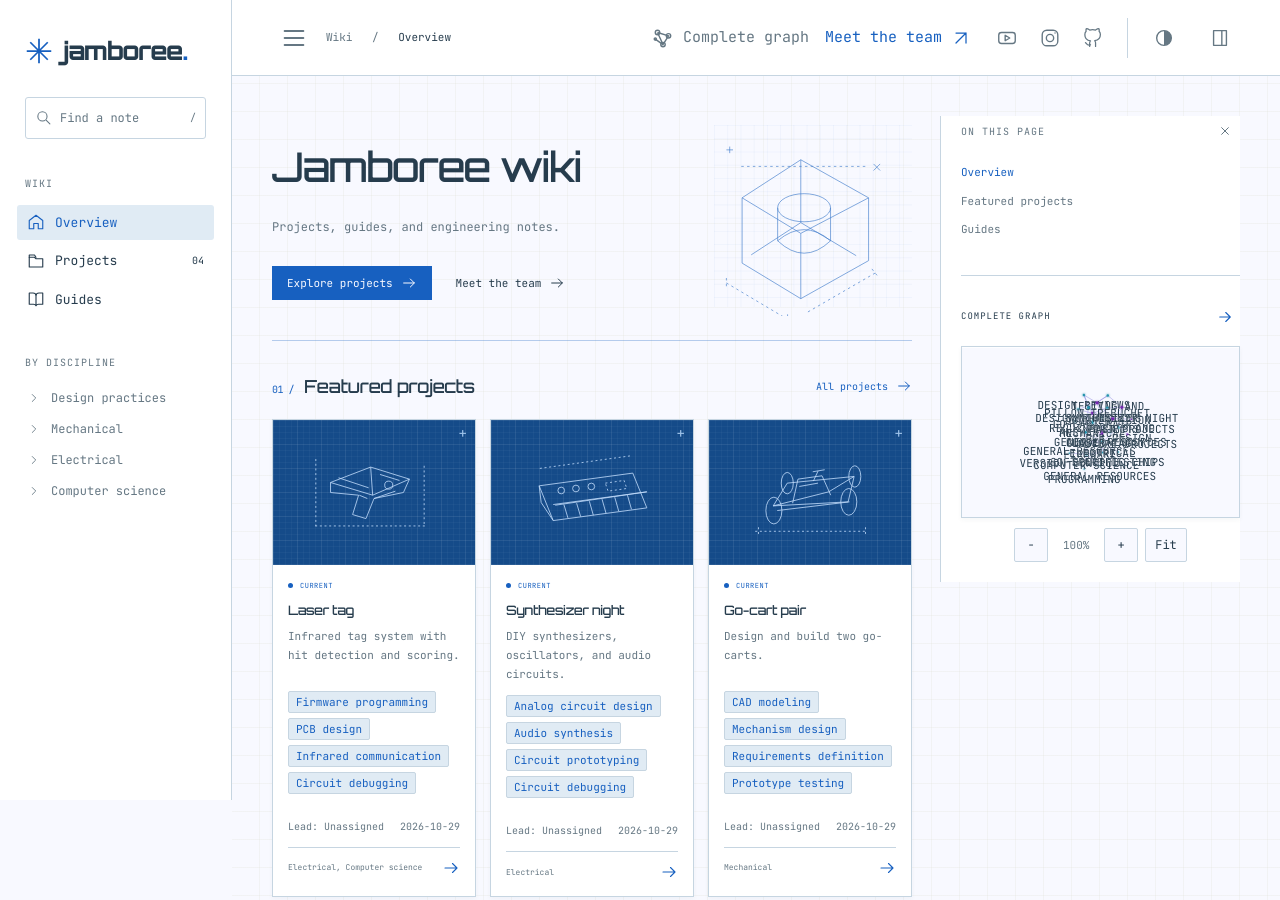
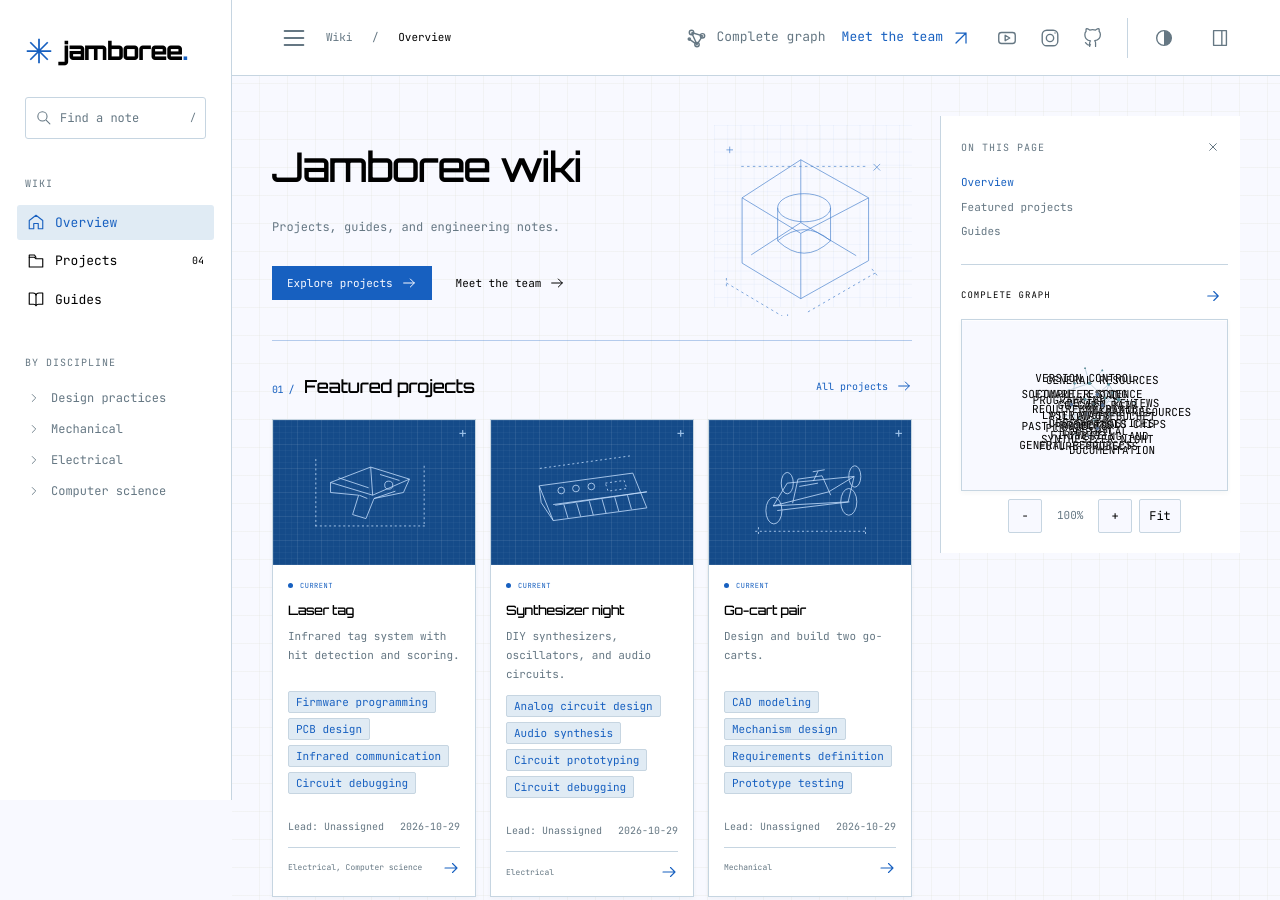
Before and after one commit to syntonos/jamboree-wiki, a website with bundled scripts: page index.html in a window 1280 px wide. Shown: the top 900 px of the page. Built offline with nearby package versions, Linux system fonts and the light colour scheme.

Commit message:
Match vault graph dynamics and refine wiki spacing

```diff
--- a/assets/app.js
+++ b/assets/app.js
@@ -1,4 +1,4 @@
-// Shared destination for the title and Meet the team links. Set when the main site is available.
+// Destination for Meet the team links. The Jamboree logo always opens Overview.
 const MAIN_SITE_URL = '';
 // Add the club's channel/profile URLs when they are available.
 const SOCIAL_LINKS = {
--- a/assets/controls.css
+++ b/assets/controls.css
@@ -2,6 +2,7 @@
 :root { --scroll-thumb: #d5dae4; color-scheme: light; }
 :root:has(body.dark) { --scroll-thumb: #344557; color-scheme: dark; }
 body.dark { --scroll-thumb: #344557; color-scheme: dark; }
+body:not(.dark) { --ink: #000000; --muted: #000000; }
 * { scrollbar-width: thin; scrollbar-color: var(--scroll-thumb) transparent; }
 ::-webkit-scrollbar { width: 4px; height: 4px; }
 ::-webkit-scrollbar-track { background: transparent; }
@@ -39,6 +40,13 @@ header, footer { flex-shrink: 0; }
 .article-body:empty { display: none; }
 .article-body > :first-child { margin-top: 24px; }
 .article-backlinks { margin-top: 28px; padding-top: 20px; }
+.backlink-list a { background: var(--panel); }
+body:not(.dark) .backlink-list a { background: #ffffff; }
+.rightbar { padding: 16px 12px 16px 16px; }
+.rightbar #toc a { padding: 4px 0; line-height: 1.5; }
+.rightbar .graph-head { margin-top: 20px; padding-top: 16px; }
+.rightbar .local-graph-panel { margin-top: 8px; }
+.rightbar .local-graph-controls { margin-top: 8px; }
 .rail-heading .rail-title[hidden] { display: none; }
 .rail-heading:has(.rail-title[hidden]) { justify-content: flex-end; margin-bottom: 0; }
 .rightbar:has(#toc:empty) .graph-head { border-top: 0; margin-top: 0; padding-top: 4px; }
@@ -50,7 +58,7 @@ header, footer { flex-shrink: 0; }
 .header-start .breadcrumb { margin-right: 0; }
 .sidebar-toggle[hidden], .sidebar-backdrop[hidden] { display: none; }
 #left-sidebar-toggle { display: inline-flex; }
-.rail-heading { display: flex; align-items: center; justify-content: space-between; gap: 8px; margin-bottom: 12px; }
+.rail-heading { display: flex; align-items: center; justify-content: space-between; gap: 8px; margin-bottom: 8px; }
 .rail-heading .rail-title { margin: 0; }
 .rail-heading .icon-button { width: 30px; height: 30px; padding: 6px; }
 .sidebar { overflow-y: auto; }
@@ -63,27 +71,30 @@ body.right-sidebar-collapsed .rightbar { display: none; }
 body.right-sidebar-collapsed .page-layout { grid-template-columns: minmax(0, 1fr); }
 body.left-sidebar-collapsed.right-sidebar-collapsed .page-layout { max-width: 1200px; }
 .graph-view #right-sidebar-toggle, .main-site-view #right-sidebar-toggle { display: none; }
+@media (min-width: 1251px) {
+  .page-layout { max-width: none; column-gap: 32px; padding-right: 8px; }
+}
 
 header .header-graph-link, header .main-site-link {
   display: inline-flex;
   align-items: center;
   justify-content: center;
-  gap: 9px;
+  gap: 8px;
   min-height: 44px;
   padding: 6px 0;
   border: 0;
   border-radius: 0;
   background: transparent;
-  font-size: 15px;
+  font-size: 13px;
   white-space: nowrap;
   text-decoration: none;
 }
 header .header-graph-link:hover, header .main-site-link:hover,
 header .header-graph-link.active { color: var(--blue); background: transparent; }
-header { height: 64px; padding-left: 24px; }
-.breadcrumb { font-size: 14px; }
-.top-actions { gap: 18px; }
-.desktop-socials { gap: 4px; padding-right: 14px; }
+header { --topbar-gap: 16px; height: 64px; padding-left: 24px; }
+.breadcrumb { font-size: 12px; }
+.top-actions, .desktop-socials { gap: var(--topbar-gap); }
+.desktop-socials { padding-right: 0; border-right: 0; }
 header .icon-button { width: 40px; height: 40px; padding: 8px; border: 0; }
 header .icon-button:hover { border: 0; background: transparent; color: var(--blue); }
 header .icon-button svg, header .header-graph-link > svg { width: 22px; height: 22px; }
@@ -91,12 +102,10 @@ header .icon-button svg, header .header-graph-link > svg { width: 22px; height:
 .sidebar .menu-toggle { padding: 6px; }
 #left-sidebar-toggle svg, .menu-toggle svg { width: 28px; height: 28px; stroke-width: 1.7; }
 @media (min-width: 761px) and (max-width: 1100px) {
-  header { padding-left: 12px; padding-right: 20px; }
+  header { --topbar-gap: 12px; padding-left: 12px; padding-right: 20px; }
   .header-start .breadcrumb { display: none; }
-  .top-actions { gap: 10px; }
-  .desktop-socials { padding-right: 10px; gap: 2px; }
   header .icon-button { width: 36px; height: 40px; padding: 7px; }
-  header .header-graph-link, header .main-site-link { font-size: 13px; }
+  header .header-graph-link, header .main-site-link { font-size: 12px; }
 }
 
 @media (max-width: 1250px) {
@@ -108,7 +117,7 @@ header .icon-button svg, header .header-graph-link > svg { width: 22px; height:
     right: 0;
     bottom: 0;
     width: min(350px, calc(100vw - 28px));
-    padding: 22px;
+    padding: 16px;
     overflow-y: auto;
     overscroll-behavior: contain;
     background: var(--bg);
@@ -121,18 +130,18 @@ header .icon-button svg, header .header-graph-link > svg { width: 22px; height:
 @media (max-width: 760px) {
   #left-sidebar-toggle, body.left-sidebar-collapsed #left-sidebar-toggle { display: none; }
   .sidebar { overflow: visible; }
-  .top-actions { gap: 4px; }
   .breadcrumb { display: none; }
   .header-start { display: none; }
-  header { height: 60px; justify-content: flex-end; padding-left: 14px; padding-right: 14px; }
+  header { --topbar-gap: 12px; height: 60px; justify-content: flex-end; padding-left: 14px; padding-right: 14px; }
   .top-actions { width: 100%; justify-content: space-between; }
-  header .header-graph-link, header .main-site-link { min-height: 44px; font-size: 13px; padding: 7px 0; gap: 6px; }
+  header .header-graph-link, header .main-site-link { min-height: 44px; font-size: 12px; padding: 7px 0; gap: 8px; }
   .sidebar-heading { margin-bottom: 0; }
   .menu-is-open .sidebar-heading { margin-bottom: 20px; }
   .hero { min-height: 240px; }
 }
 @media (max-width: 360px) {
-  header .header-graph-link, header .main-site-link { font-size: 12px; }
+  header { --topbar-gap: 8px; }
+  header .header-graph-link, header .main-site-link { font-size: 11px; }
   header .icon-button { width: 36px; }
   header .header-graph-link > svg { width: 18px; height: 18px; }
 }
--- a/assets/full-graph.js
+++ b/assets/full-graph.js
@@ -5,12 +5,10 @@
   let viewCleanup = () => {};
 
   function model(notes) {
-    const nodes = notes.filter(note => !['index', 'about'].includes(note.slug)).map((note, index) => {
+    const nodes = notes.filter(note => !['index', 'about'].includes(note.slug)).map(note => {
       const folder = note.slug.includes('/') ? note.slug.split('/')[0] : '';
-      let hue = 0, seed = 7;
-      for (const letter of folder) hue = (hue * 31 + letter.charCodeAt(0)) % 360;
-      for (const letter of note.slug) seed = (seed * 31 + letter.charCodeAt(0)) >>> 0;
-      return {...note, children: [], hue: folder ? hue : 250, x: Math.cos(index) * 60 + seed % 20, y: Math.sin(index) * 60 + (seed >>> 8) % 20, vx: 0, vy: 0};
+      const hue = folder === 'projects' ? 215 : folder === 'guides' ? 190 : 210;
+      return {...note, children: [], hue, degree: 0, vx: 0, vy: 0};
     });
     const bySlug = new Map(nodes.map(note => [note.slug, note]));
     const connections = new Map();
@@ -25,7 +23,9 @@
       addEdge(parent, note.slug);
       for (const target of note.links || []) addEdge(note.slug, target);
     }
-    return {nodes, edges: [...connections.values()]};
+    const edges = [...connections.values()];
+    for (const {source, target} of edges) { source.degree++; target.degree++; }
+    return {nodes, edges};
   }
 
   function localModel(notes, slug) {
@@ -43,32 +43,74 @@
     };
   }
 
-  // The reference graph's repulsion, centering, springs, and damping. Positions
-  // use CSS pixels so the same forces work in both the inset and full window.
-  function step(nodes, edges, width, height, alpha) {
-    for (let i = 0; i < nodes.length; i++) {
-      const a = nodes[i];
-      for (let j = i + 1; j < nodes.length; j++) {
-        const b = nodes[j], dx = a.x - b.x, dy = a.y - b.y;
-        const squared = dx * dx + dy * dy + .1, distance = Math.sqrt(squared);
-        const force = 2600 / squared * alpha;
-        a.vx += dx / distance * force; a.vy += dy / distance * force;
-        b.vx -= dx / distance * force; b.vy -= dy / distance * force;
+  function initialize(data, width, height, random = Math.random) {
+    const current = data.nodes.find(node => node.slug === data.currentSlug);
+    const neighbors = data.nodes.filter(node => node !== current);
+    const nodes = data.nodes.map((node, index) => {
+      let x, y;
+      if (current) {
+        const neighborIndex = neighbors.indexOf(node);
+        const angle = -Math.PI / 2 + neighborIndex / Math.max(1, neighbors.length) * Math.PI * 2;
+        x = width / 2 + (node === current ? 0 : Math.cos(angle) * 90);
+        y = height / 2 + (node === current ? 0 : Math.sin(angle) * 90);
+      } else {
+        x = width / 2 + Math.cos(index) * 60 + random() * 20;
+        y = height / 2 + Math.sin(index) * 60 + random() * 20;
+      }
+      return {...node, x, y, vx: 0, vy: 0};
+    });
+    const bySlug = new Map(nodes.map(node => [node.slug, node]));
+    return {...data, nodes, edges: data.edges.map(edge => ({source: bySlug.get(edge.source.slug), target: bySlug.get(edge.target.slug)}))};
+  }
+
+  // Pure numerical step: the vault's nested-loop force integration and alpha
+  // lifecycle are copied in their original order, including velocity accumulation
+  // on a dragged node. The caller owns frame timing; one call equals one RAF.
+  function simulationStep(state, width, height) {
+    const nodes = state.nodes.map(node => ({...node}));
+    const bySlug = new Map(nodes.map(node => [node.slug, node]));
+    const edges = state.edges.map(edge => ({source: bySlug.get(edge.source.slug), target: bySlug.get(edge.target.slug)}));
+    const dragged = bySlug.get(state.draggedSlug);
+    let alpha = state.alpha;
+    if (alpha > .03) {
+      for (const a of nodes) {
+        for (const b of nodes) {
+          if (a === b) continue;
+          const dx = a.x - b.x, dy = a.y - b.y, d2 = dx * dx + dy * dy + .1, d = Math.sqrt(d2), f = 2600 / d2 * alpha;
+          a.vx += dx / d * f; a.vy += dy / d * f;
         }
         a.vx += (width / 2 - a.x) * .004 * alpha;
         a.vy += (height / 2 - a.y) * .004 * alpha;
       }
       for (const {source: a, target: b} of edges) {
-      const dx = b.x - a.x, dy = b.y - a.y, distance = Math.hypot(dx, dy) || 1;
-      const force = (distance - 90) * .02 * alpha;
-      a.vx += dx / distance * force; a.vy += dy / distance * force;
-      b.vx -= dx / distance * force; b.vy -= dy / distance * force;
+        const dx = b.x - a.x, dy = b.y - a.y, d = Math.hypot(dx, dy) || 1, f = (d - 90) * .02 * alpha;
+        a.vx += dx / d * f; a.vy += dy / d * f;
+        b.vx -= dx / d * f; b.vy -= dy / d * f;
       }
       for (const node of nodes) {
-      if (node.fx != null) { node.x = node.fx; node.y = node.fy; node.vx = node.vy = 0; continue; }
+        if (node === dragged) continue;
         node.vx *= .8; node.vy *= .8;
         node.x += node.vx; node.y += node.vy;
       }
+      if (!dragged) alpha *= .994;
+    }
+    let anchorReturning = Boolean(state.anchorReturning);
+    const focal = bySlug.get(state.currentSlug);
+    if (focal && focal !== dragged) {
+      // Local-only focal constraint: keep the viewed note centered at rest. A
+      // released focal note returns smoothly using the same .004/.8 centering
+      // and damping, without cooling this constraint before it reaches home.
+      // Other nodes above retain the unmodified vault forces and cooling.
+      const before = state.nodes.find(node => node.slug === state.currentSlug);
+      if (anchorReturning) {
+        focal.vx = (before.vx + (width / 2 - before.x) * .004) * .8;
+        focal.vy = (before.vy + (height / 2 - before.y) * .004) * .8;
+        focal.x = before.x + focal.vx; focal.y = before.y + focal.vy;
+        if (Math.hypot(focal.x - width / 2, focal.y - height / 2) < .25 && Math.hypot(focal.vx, focal.vy) < .05) anchorReturning = false;
+      }
+      if (!anchorReturning) { focal.x = width / 2; focal.y = height / 2; focal.vx = focal.vy = 0; }
+    }
+    return {...state, nodes, edges, alpha, anchorReturning};
   }
 
   function labelLines(title, limit = 20) {
@@ -108,24 +150,20 @@
     engineCleanup = () => {};
     if (!data.nodes.length) { svg.innerHTML = ''; return; }
     let width = svg.clientWidth || (local ? 280 : 900), height = svg.clientHeight || (local ? 360 : 720);
-    const {nodes, edges} = data;
+    const {nodes, edges} = initialize(data, width, height);
     const listeners = new AbortController();
     const on = (target, type, handler, options = {}) => target?.addEventListener(type, handler, {...options, signal: listeners.signal});
     const reducedMotion = window.matchMedia('(prefers-reduced-motion: reduce)');
     let paused = reducedMotion.matches, alpha = 1, animation = 0, alive = true, interacted = false;
-    let previousFrame = 0, frameCount = 0;
+    let anchorReturning = false;
     let camera = {scale: 1, tx: 0, ty: 0}, fittedScale = 1;
     let drag = null, pinch = null, handledPointer = 0;
     const pointers = new Map();
-    for (const node of nodes) {
-      node.x += width / 2; node.y += height / 2; node.degree = 0;
+    function advance() {
+      const next = simulationStep({nodes, edges, alpha, currentSlug: data.currentSlug, draggedSlug: drag?.node?.slug, anchorReturning}, width, height);
+      next.nodes.forEach((node, index) => Object.assign(nodes[index], node));
+      alpha = next.alpha; anchorReturning = next.anchorReturning;
     }
-    for (const edge of edges) { edge.source.degree++; edge.target.degree++; }
-    // Resolve the most crowded initial positions before showing the first frame.
-    // Reduced-motion users get the settled layout with no running animation.
-    const initialSteps = paused ? 600 : 35;
-    for (let i = 0; i < initialSteps; i++) step(nodes, edges, width, height, Math.pow(.994, i));
-    if (paused) alpha = .03;
     svg.setAttribute('viewBox', `0 0 ${width} ${height}`);
     svg.classList.remove('has-highlight', 'is-dragging');
     svg.classList.add('interactive-graph-svg');
@@ -166,13 +204,17 @@
       frame.querySelector('[data-graph-zoom="in"]').disabled = ratio >= 4 - .001;
       frame.querySelector('[data-graph-zoom="out"]').disabled = ratio <= .25 + .001;
     }
-    function fit() {
+    function fit(initial = false) {
       if (!svg.getBoundingClientRect().width) return;
-      const xs = nodes.map(node => node.x), ys = nodes.map(node => node.y);
-      const left = Math.min(...xs), right = Math.max(...xs), top = Math.min(...ys), bottom = Math.max(...ys);
-      const marginX = local ? Math.min(72, width * .22) : 90, marginY = 48;
-      fittedScale = Math.min((width - marginX * 2) / Math.max(1, right - left), (height - marginY * 2) / Math.max(1, bottom - top), 1);
-      camera = {scale: fittedScale, tx: width / 2 - (left + right) / 2 * fittedScale, ty: height / 2 - (top + bottom) / 2 * fittedScale};
+      const centerX = width / 2, centerY = height / 2;
+      // Reserve space for complete graphs to spread on narrow viewports without
+      // moving the camera every few frames. An explicit Fit uses actual bounds.
+      const initialExtent = initial && !data.currentSlug ? 90 + Math.sqrt(nodes.length) * 32 : 90;
+      const extentX = Math.max(initialExtent, ...nodes.map(node => Math.abs(node.x - centerX)));
+      const extentY = Math.max(initialExtent, ...nodes.map(node => Math.abs(node.y - centerY)));
+      const marginX = local ? Math.min(58, width * .2) : 75, marginY = 44;
+      fittedScale = Math.min((width - marginX * 2) / (extentX * 2), (height - marginY * 2) / (extentY * 2), 1);
+      camera = {scale: fittedScale, tx: width / 2 - centerX * fittedScale, ty: height / 2 - centerY * fittedScale};
       updateCamera();
     }
     const screenPoint = event => new DOMPoint(event.clientX, event.clientY).matrixTransform(svg.getScreenCTM().inverse());
@@ -185,33 +227,26 @@
       interacted = true;
       updateCamera();
     }
-    function simulate(timestamp) {
+    function simulate() {
       animation = 0;
-      if (!alive || paused || document.hidden || !svg.getBoundingClientRect().width) { previousFrame = 0; return; }
-      // Use a fixed 60 Hz step so high-refresh displays do not speed up physics.
-      const elapsed = previousFrame ? Math.min(timestamp - previousFrame, 50) : 1000 / 60;
-      const count = Math.max(1, Math.round(elapsed / (1000 / 60)));
-      if (previousFrame && timestamp - previousFrame < 1000 / 75) { animation = requestAnimationFrame(simulate); return; }
-      previousFrame = timestamp;
-      for (let iteration = 0; iteration < count && alpha > .03; iteration++) {
-        step(nodes, edges, width, height, alpha);
-        if (!drag?.node) alpha *= .994;
-      }
-      paint();
-      if (!interacted && ++frameCount % 12 === 0) fit();
-      if (alpha > .03 || drag?.node) animation = requestAnimationFrame(simulate);
-      else if (!interacted) fit();
+      if (!alive || paused || document.hidden || !svg.getBoundingClientRect().width) return;
+      // Exactly one vault integration step per animation frame. The camera is
+      // unchanged while the graph moves, including during node drag/release.
+      advance(); paint();
+      if (alpha > .03 || drag?.node || anchorReturning) animation = requestAnimationFrame(simulate);
     }
     function reheat() {
-      alpha = 1; previousFrame = 0;
+      alpha = 1;
       if (!animation && !paused && !document.hidden) animation = requestAnimationFrame(simulate);
     }
     function updateMotion() {
-      cancelAnimationFrame(animation); animation = 0; previousFrame = 0;
+      cancelAnimationFrame(animation); animation = 0;
       if (paused) {
-        for (let i = 0; i < 600; i++) step(nodes, edges, width, height, Math.pow(.994, i));
-        alpha = .03; paint(); if (!interacted) fit();
-      } else if (!document.hidden && alpha > .03) animation = requestAnimationFrame(simulate);
+        // The reduced-motion exception computes the equilibrium without showing
+        // animation; normal-motion graphs never pre-solve or auto-refit.
+        for (let i = 0; i < 1000 && (alpha > .03 || anchorReturning); i++) advance();
+        paint();
+      } else if (!document.hidden && (alpha > .03 || anchorReturning)) animation = requestAnimationFrame(simulate);
     }
     function highlight(slug) {
       const connected = new Set([slug]);
@@ -225,8 +260,8 @@
     on(frame.querySelector('[data-graph-fit]'), 'click', () => { interacted = true; fit(); });
     on(reducedMotion, 'change', event => { paused = event.matches; updateMotion(); });
     on(document, 'visibilitychange', () => {
-      cancelAnimationFrame(animation); animation = 0; previousFrame = 0;
-      if (!document.hidden && !paused && alpha > .03) animation = requestAnimationFrame(simulate);
+      cancelAnimationFrame(animation); animation = 0;
+      if (!document.hidden && !paused && (alpha > .03 || anchorReturning)) animation = requestAnimationFrame(simulate);
     });
     on(svg, 'wheel', event => {
       event.preventDefault();
@@ -239,7 +274,7 @@
     on(svg, 'focusout', () => highlight(null));
 
     function releaseNode() {
-      if (drag?.node) { drag.node.fx = null; drag.node.fy = null; }
+      if (drag?.node?.slug === data.currentSlug) anchorReturning = true;
     }
     on(svg, 'pointerdown', event => {
       if (event.button !== 0 || event.ctrlKey || event.metaKey || event.shiftKey || event.altKey) return;
@@ -257,7 +292,7 @@
       const node = anchor ? bySlug.get(anchor.dataset.slug) : null;
       const grab = worldPoint(point);
       drag = {id: event.pointerId, node, anchor, offsetX: node ? node.x - grab.x : 0, offsetY: node ? node.y - grab.y : 0, x: point.x, y: point.y, clientX: event.clientX, clientY: event.clientY, tx: camera.tx, ty: camera.ty, moved: false};
-      if (node) { node.fx = node.x; node.fy = node.y; anchor.focus({preventScroll: true}); reheat(); }
+      if (node) { anchor.focus({preventScroll: true}); reheat(); }
     });
     on(svg, 'pointermove', event => {
       if (!pointers.has(event.pointerId)) return;
@@ -279,8 +314,8 @@
       interacted = true; svg.classList.add('is-dragging');
       if (drag.node) {
         const pointInWorld = worldPoint(point);
-        drag.node.x = drag.node.fx = pointInWorld.x + drag.offsetX; drag.node.y = drag.node.fy = pointInWorld.y + drag.offsetY;
-        drag.node.vx = drag.node.vy = 0; paint(); reheat();
+        drag.node.x = pointInWorld.x + drag.offsetX; drag.node.y = pointInWorld.y + drag.offsetY;
+        paint();
       } else {
         camera.tx = drag.tx + point.x - drag.x; camera.ty = drag.ty + point.y - drag.y; updateCamera();
       }
@@ -296,6 +331,7 @@
         drag = {id, node: null, x: point.x, y: point.y, tx: camera.tx, ty: camera.ty, moved: true, clientX: -Infinity, clientY: -Infinity};
       } else { pinch = null; svg.classList.remove('is-dragging'); }
       if (svg.hasPointerCapture(event.pointerId)) svg.releasePointerCapture(event.pointerId);
+      if (paused) updateMotion();
       if (open) location.hash = open;
     }
     on(svg, 'pointerup', stopPointer); on(svg, 'pointercancel', stopPointer); on(svg, 'lostpointercapture', stopPointer);
@@ -323,12 +359,12 @@
       for (const node of nodes) { node.x += dx; node.y += dy; }
       width = nextWidth; height = nextHeight;
       svg.setAttribute('viewBox', `0 0 ${width} ${height}`);
-      if (!interacted) fit(); else updateCamera();
+      if (!interacted) fit(true); else updateCamera();
       reheat();
     });
     sizeObserver.observe(svg);
-    paint(); fit(); updateMotion();
-    document.fonts?.ready.then(() => { if (alive) { paint(); if (!interacted) fit(); } });
+    paint(); fit(true); updateMotion();
+    document.fonts?.ready.then(() => { if (alive) paint(); });
     engineCleanup = () => {
       alive = false; listeners.abort(); sizeObserver.disconnect(); cancelAnimationFrame(animation); releaseNode();
       if (document.fullscreenElement === frame) document.exitFullscreen().catch(() => {});
@@ -350,6 +386,8 @@
       projects.enhanceControls?.(filterContainer);
       const visible = projects.graphNotes(notes, filters);
       const data = model(visible);
+      const degrees = new Map(model(notes).nodes.map(node => [node.slug, node.degree]));
+      data.nodes.forEach(node => { node.degree = degrees.get(node.slug) || 0; });
       const count = projectCount(notes, filters);
       const empty = !data.nodes.length;
       // Stop the old layout before hiding or replacing its nodes.
@@ -409,7 +447,7 @@
     frame.querySelector('.local-graph-controls').innerHTML = controls(true);
     mountGraph(svg, frame, data, true);
   }
-  window.JamboreeGraph = {model, localModel, markup, mount, mountLocal, destroy: () => {
+  window.JamboreeGraph = {model, localModel, initialize, simulationStep, markup, mount, mountLocal, destroy: () => {
     engineCleanup(); viewCleanup();
     engineCleanup = () => {}; viewCleanup = () => {};
   }};
--- a/index.html
+++ b/index.html
@@ -18,7 +18,7 @@
 <body>
   <aside class="sidebar" id="wiki-sidebar" aria-label="Wiki navigation">
     <div class="sidebar-heading">
-      <a class="brand" href="#/main-site" data-main-site aria-label="Jamboree main site"><svg class="club-mark" viewBox="0 0 32 32" aria-hidden="true"><path d="M16 2v28M2 16h28M6 6l20 20M6 26 26 6" fill="none" stroke="currentColor" stroke-width="2"/></svg><span>jamboree<span class="brand-dot">.</span></span></a>
+      <a class="brand" href="#/" aria-label="Jamboree overview"><svg class="club-mark" viewBox="0 0 32 32" aria-hidden="true"><path d="M16 2v28M2 16h28M6 6l20 20M6 26 26 6" fill="none" stroke="currentColor" stroke-width="2"/></svg><span>jamboree<span class="brand-dot">.</span></span></a>
       <button class="icon-button menu-toggle" id="menu-toggle" type="button" aria-label="Open menu" aria-expanded="false" aria-controls="sidebar-menu"><svg viewBox="0 0 24 24" aria-hidden="true"><path class="menu-open-icon" d="M4 6h16M4 12h16M4 18h16"/><path class="menu-close-icon" d="m6 6 12 12M6 18 18 6"/></svg></button>
     </div>
     <div class="sidebar-menu" id="sidebar-menu">
```
Also changed, not shown: assets/full-graph.css (+8 -8 lines), tests/graph.test.mjs (+117 -0 lines), README.md. Lines whose indentation alone changed are shown as unchanged.
